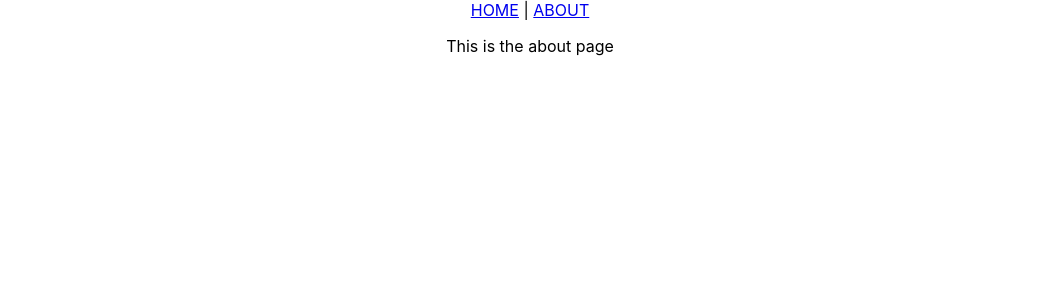
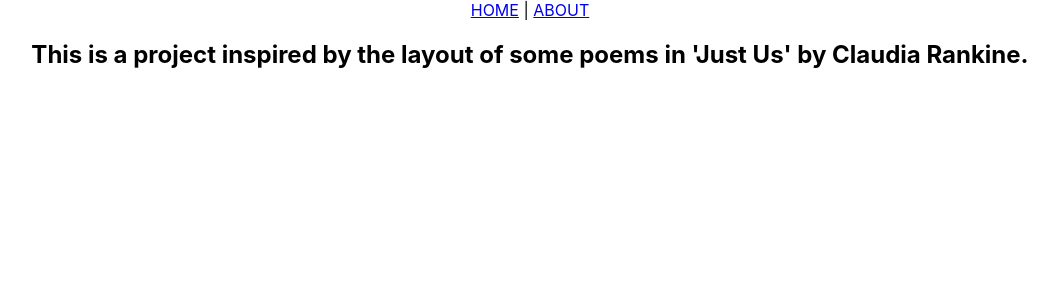
Before and after one commit to samcolson4/poems, a React (Create React App) app: page /about in a window 1280 px wide. Shown: the top 300 px of the page, without its empty margins (110-1168 px from the left). Built offline with nearby package versions, Linux system fonts and the light colour scheme.

Commit message:
Update about page

```diff
--- a/src/components/pages/about/about.js
+++ b/src/components/pages/about/about.js
@@ -1,7 +1,7 @@
 const About = () => {
   return (
     <div>
-      <p>This is the about page</p>
+      <h2>This is a project inspired by the layout of some poems in 'Just Us' by Claudia Rankine.</h2>
     </div>
   );
 }
```
Also changed, not shown: 2 other files (tests, documents, lock files or other folders).
